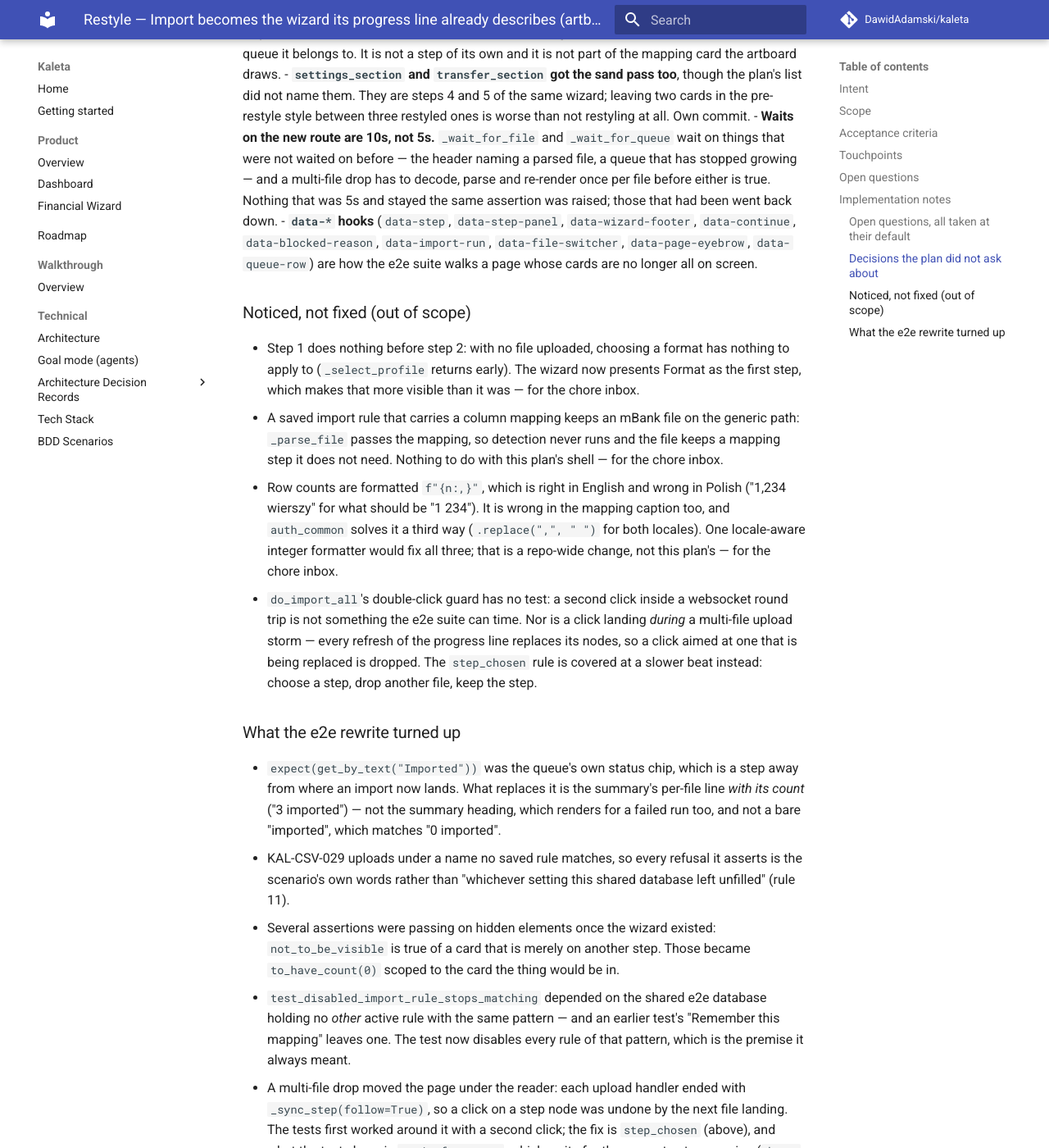
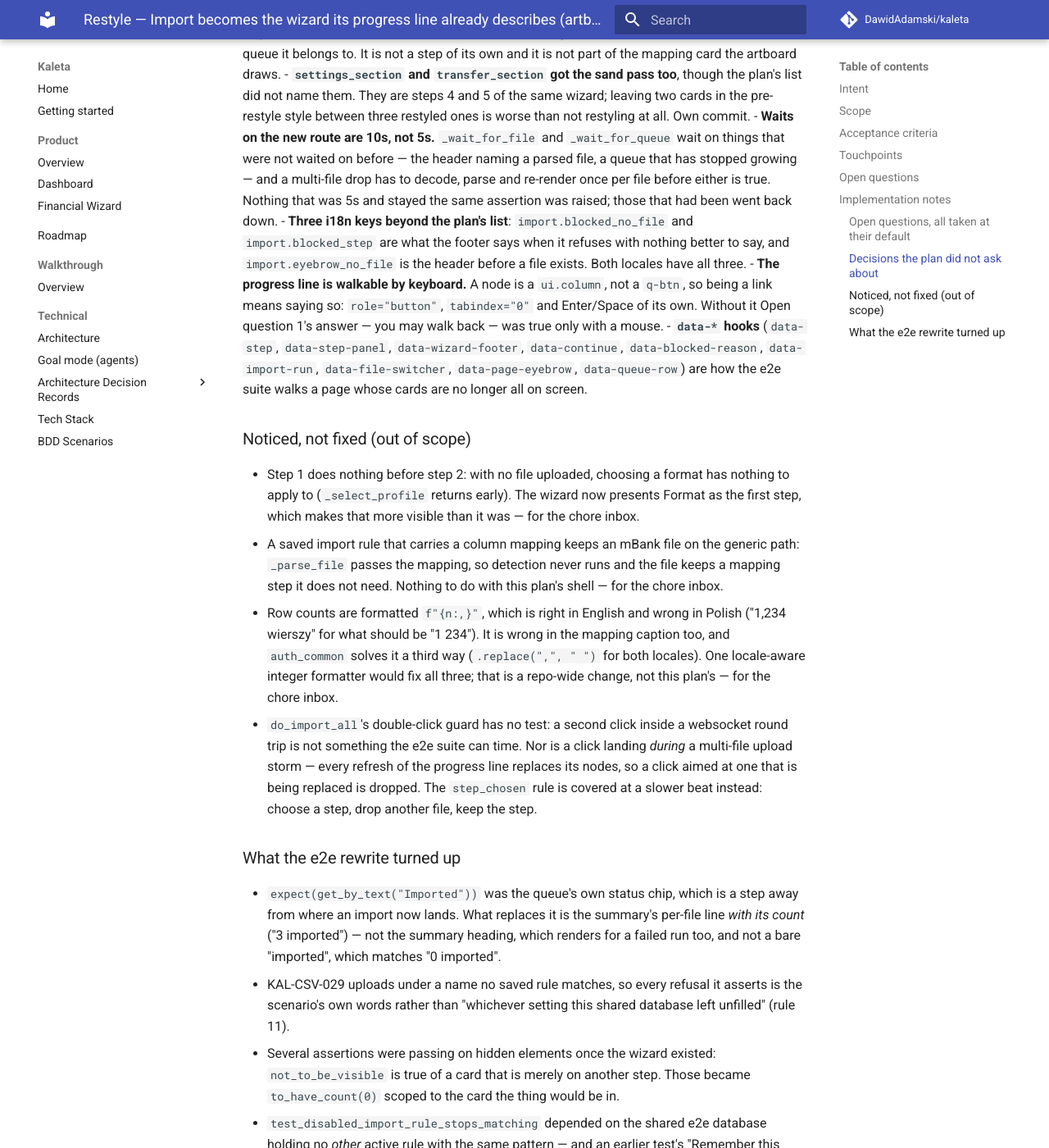
Before and after one commit to DawidAdamski/kaleta, an MkDocs documentation site: the page built from docs/plans/restyle-import-wizard.md, in a window 1280 px wide and 1400 px high, scrolled down 4924 px. Shown: the whole window at 82% size. Built offline with MkDocs 1.6.1 and Material for MkDocs 9.7.7, drawn with Linux system fonts in a browser that asks for light colours; comment, search, counter and statistics services are not loaded; some of the changed text lies outside the part shown.

Commit message:
fix(import): the progress line answers a keyboard too
Open question 1 says a step behind you is clickable; a `ui.column` with a
click handler is clickable by mouse and by nothing else. The nodes that
are links now say so — `role="button"`, a stop on the tab order, Enter
and Space — and the KAL-CSV-028 walk presses Enter on one.

The import button also stops being drawn disabled whatever ends a run,
not only the paths that reach the end of `do_import_all`, and the two
unit assertions about a refusal quote the scenario's words rather than
looking the key up the way the code under test does (rule 11).

Co-Authored-By: Claude Opus 5 (1M context) <noreply@anthropic.com>
Claude-Session: https://claude.ai/code/session_0152AYpRfMD2oD5sjv3sg3qi

```diff
--- a/docs/plans/restyle-import-wizard.md
+++ b/docs/plans/restyle-import-wizard.md
@@ -241,6 +241,14 @@ separate plan.
   multi-file drop has to decode, parse and re-render once per file before
   either is true. Nothing that was 5s and stayed the same assertion was
   raised; those that had been went back down.
+- **Three i18n keys beyond the plan's list**: `import.blocked_no_file`
+  and `import.blocked_step` are what the footer says when it refuses with
+  nothing better to say, and `import.eyebrow_no_file` is the header
+  before a file exists. Both locales have all three.
+- **The progress line is walkable by keyboard.** A node is a `ui.column`,
+  not a `q-btn`, so being a link means saying so: `role="button"`,
+  `tabindex="0"` and Enter/Space of its own. Without it Open question 1's
+  answer — you may walk back — was true only with a mouse.
 - **`data-*` hooks** (`data-step`, `data-step-panel`, `data-wizard-footer`,
   `data-continue`, `data-blocked-reason`, `data-import-run`,
   `data-file-switcher`, `data-page-eyebrow`, `data-queue-row`) are how
@@ -300,6 +308,9 @@ separate plan.
   settings. The file now fails the way the branch it covers actually
   fires — the target account is deleted between choosing it on step 4
   and importing into it on step 5, so the insert cannot be written and
-  `_import_one`'s `except` marks the file failed. That keeps the
-  import-time failure path covered rather than swapping it for a parse
-  failure.
+  `_import_one`'s `except` marks the file failed. What rejects it is
+  SQLite's own foreign key on `transactions.account_id`, which
+  `db/session.py` turns on for every connection (`PRAGMA
+  foreign_keys=ON`); nothing in the import checks that the account is
+  still there. That keeps the import-time failure path covered rather
+  than swapping it for a parse failure.
```
Also changed, not shown: 4 other files.
